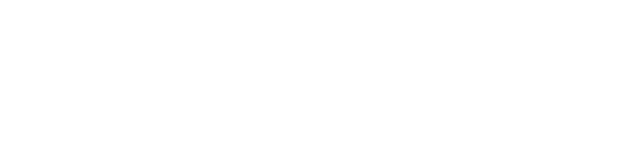
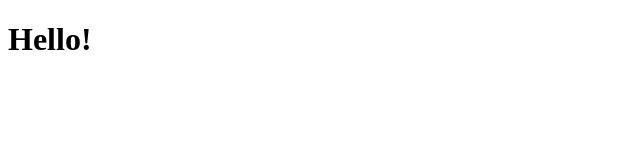
Before and after one commit to VictoryMoskalenko/about_git, a plain HTML site: page index.html in a window 1280 px wide. Shown: the whole page, without its empty margins (0-640 px from the left). Drawn offline with Linux system fonts and the light colour scheme.

Commit message:
files changed

```diff
--- a/index.html
+++ b/index.html
@@ -7,6 +7,6 @@
   <title>Document</title>
 </head>
 <body>
-
+  <h1>Hello!</h1>
 </body>
 </html>
--- a/style.css
+++ b/style.css
@@ -0,0 +1,3 @@
+body {
+  color: #000000;
+}
```
